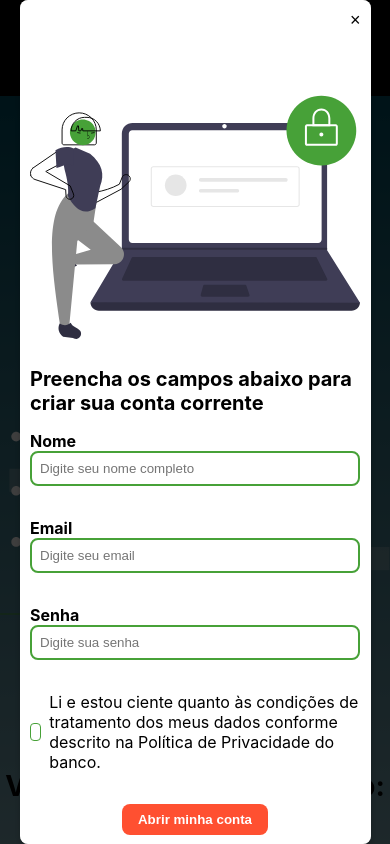
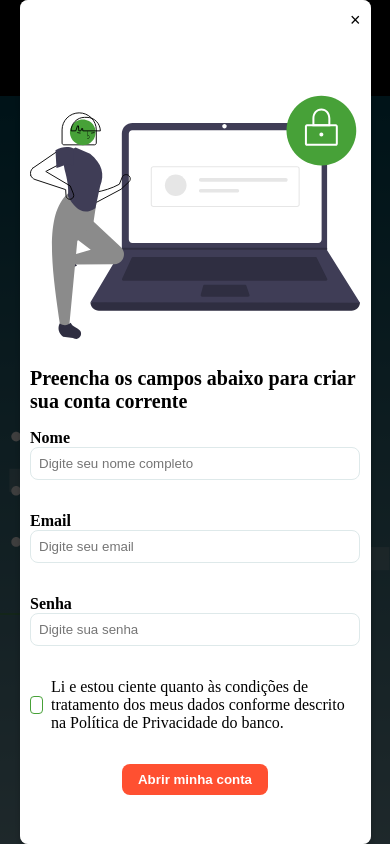
Before and after one commit to tuliooaraujoo/Grupo5, a Next.js app in the folder projeto-sala2/: page / in a window 390 px wide. Both pictures are taken after a click on the button "Abrir minha conta". Shown: the top 844 px of the page. Built offline with nearby package versions, Linux system fonts and the light colour scheme.

Commit message:
feat (variavies css): ajuste nos componentes cartão, criação do componente Button e ajuste no componente Footer

```diff
--- a/projeto-sala2/db.json
+++ b/projeto-sala2/db.json
@@ -1,5 +1,11 @@
 {
   "users": [
-
+    {
+      "id": "bb03",
+      "Nome": "Rodrigo",
+      "Email": "rodrigo@exemplo.com",
+      "Senha": "Bolinha23!!@",
+      "Aceito": true
+    }
   ]
 }
--- a/projeto-sala2/src/components/Cartoes/Cartoes.module.css
+++ b/projeto-sala2/src/components/Cartoes/Cartoes.module.css
@@ -1,74 +1,35 @@
-.wrapper {
+.container {
+  font-family: var(--principal);
   display: flex;
+  align-items: center;
+  justify-content: center;
   flex-direction: column;
-  justify-content: space-between;
-  align-items: flex-start;
-  z-index: 1;
-  width: 100%;
-  height: 100%;
+  gap: var(--space-medium);
+  background-image: url("./background.svg");
+  background-size: cover;
+  background-repeat: no-repeat;
+  width:690px;
+  height: 582px;
 }
 
-.wrapper p {
-  margin: 0.25rem 0;
-  color: #2f2e41;
+.title{
+  font-size: var(--font-extra-large);
+  font-weight: var(--bold);
 }
 
-.cartao {
-  display: flex;
-  justify-content: space-between;
-  align-items: center;
-  height: 124px;
-  width: 100%;
+.subtitle{
+  margin-bottom: var(--space-medium)
 }
 
-.cartao > img {
-  width: 267px;
-  height: 134px;
+.card{
+  display: flex;
+  gap: var(--space-medium);
+  align-items: center;
 }
 
-.funcoes {
+.buttons{
   display: flex;
   flex-direction: column;
   align-items: center;
-  justify-content: space-between;
-  width: 40%;
-  height: 100%;
+  gap: var(--space-medium);
 }
-
-.funcoes > span {
-  font-size: 0.9rem;
-}
-
-.botaoConfigurar {
-  width: 250px;
-  height: 40px;
-  background: #47a138;
-  border: none;
-  border-radius: 8px;
-  color: #fff;
-  font-family: 'Inter';
-  font-weight: 700;
-  font-size: 1rem;
-  line-height: 120%;
-  cursor: pointer;
-  transition: 0.2 ease-in-out;
-}
-
-.botaoBloquear {
-  width: 250px;
-  height: 40px;
-  background: transparent;
-  border: 2px solid #bf1313;
-  border-radius: 8px;
-  color: #bf1313;
-  font-family: 'Inter';
-  font-weight: 700;
-  font-size: 1rem;
-  line-height: 120%;
-  cursor: pointer;
-  transition: 0.2 ease-in-out;
-}
-
-.botaoConfigurar:hover {
-  background-color: #38812c;
-}
--- a/projeto-sala2/src/components/Extrato/index.tsx
+++ b/projeto-sala2/src/components/Extrato/index.tsx
@@ -1,4 +1,3 @@
-import React from "react";
 import estilos from "./Extrato.module.css";
 import Transacoes from "./Transacoes";
 
@@ -13,7 +12,7 @@ interface ExtratoProps {
   transacoes: Transacao[];
 }
 
-const Extrato: React.FC<ExtratoProps> = ({ transacoes }) => {
+const Extrato = ({ transacoes }: ExtratoProps) => {
   return (
     <section className={estilos.container}>
       <h2 className={estilos.titulo}>Extrato</h2>
--- a/projeto-sala2/src/components/Footer/Footer.module.css
+++ b/projeto-sala2/src/components/Footer/Footer.module.css
@@ -1,46 +1,45 @@
 .footer{
-    background-color: #000;
-    color:#FFF;
-
+    font-family: var(--principal);
+    background-color: var(--black);
+    color:var(--white);
     display:flex;
     align-items: center;
     justify-content: space-around;
-
-    padding:40px;
+    padding:var(--space-extra-large);
 }
 
 .container, .ultimo_container{
     width:230px;
     display:flex;
     flex-direction: column;
-    gap:1rem;
+    gap:var(--space-medium);
 }
 
 .container h4, .ultimo_container h4{
-    font-weight: 700;
+    font-weight: var(--bold);
 }
 
 .ancora{
-    color:#FFF;
+    color:var(--branco);
     text-decoration: none;
 }
 
 .ultimo_container{
-    gap:1.5rem;
-    margin-left: 2rem;
+    gap:var(--space-large);
+    margin-left: var(--space-extra-large);
 }
 
 .icons{
     display:flex;
-    gap:1.5rem;
-    font-size: 2rem;
+    gap:var(--space-large);
+    font-size: var(--space-extra-large);
 }
 
 @media (max-width: 659px) {
     .footer{
         flex-direction: column;
         justify-content: space-around;
-        gap:2rem;
+        gap:var(--space-extra-large);
     }
 
     .ultimo_container{
--- a/projeto-sala2/src/components/Inputs/Inputs.module.css
+++ b/projeto-sala2/src/components/Inputs/Inputs.module.css
@@ -1,35 +1,31 @@
 .input_form {
     position: relative;
-    margin-bottom: 1rem;
+    margin-bottom: var(--space-medium);
 }
 
 .input_form label {
-    font-size: 1rem;
-    font-weight: 700;
-    color: #000;
+    font-size: var(--font-medium);
+    font-weight: var(--bold);
+    color: var(--black);
 }
 
 .input_form input {
     width: 100%;
-    background-color: #FFF;
-    color: #000;
-    border: 2px solid #DEE9EA;
-    border-radius: 0.5rem;
-    padding: 0.5rem;
+    background-color: var(--white);
+    color: var(--black);
+    border: 1px solid var(--gray);
+    border-radius: var(--space-small);
+    padding: var(--space-small);
     transition: border-color 0.3s ease;
 }
 
 .input_form input.error {
-    border-color: #BF1313;
-}
-
-.input_form input.success {
-    border-color: #47A138;
+    border-color: var(--error);
 }
 
 .input_form .error {
-    color: #BF1313;
-    font-size: 14px;
-    margin-top: 0.25rem;
+    color: var(--error);
+    font-size: var(--font-small);
+    margin-top: var(--space-small);
     display: block;
 }
--- a/projeto-sala2/src/styles/globals.css
+++ b/projeto-sala2/src/styles/globals.css
@@ -1,14 +1,44 @@
-*{
+* {
     margin: 0;
     padding: 0;
     box-sizing: border-box;
 }
 
-body{
-    font-family: 'Inter', sans-serif;
-    font-size: 1rem;
-    font-weight: 400;
+:root {
 
+    /* COLORS: */
+    --green: #47A138;
+    --orange: #FF5031;
+    --blue: #004D61;
+    --error: #BF1313;
+    --gray: #DEE9EA;
+    --lightgray: #F8F8F8;
+    --white: #FFFFFF;
+    --black: #000000;
+    --lightblack: #2F2E41;
+
+    /* FONTS: */
+    --principal: "Inter", sans-serif;
+
+    /* SIZES: */
+    --font-small:0.812rem;
+    --font-medium:1.000rem;
+    --font-large:1.250rem;
+    --font-extra-large:1.562rem;
+
+    /* WEIGHTS: */
+    --light:100;
+    --regular:400;
+    --bold:700;
+
+    /* SPACES: */
+    --space-small: 0.5rem;
+    --space-medium: 1rem;
+    --space-large: 1.5rem;
+    --space-extra-large: 2rem;
+}
+
+body {
     width: auto;
     height: 100%;
 }
```
Also changed, not shown: projeto-sala2/src/components/Button/index.tsx (added, +29 -0 lines), projeto-sala2/src/components/Cartoes/index.tsx (+38 -26 lines), projeto-sala2/src/app/dashboard.tsx (added), projeto-sala2/src/components/Cartoes/background.svg (added), projeto-sala2/src/components/Cartoes/fisico.svg.
